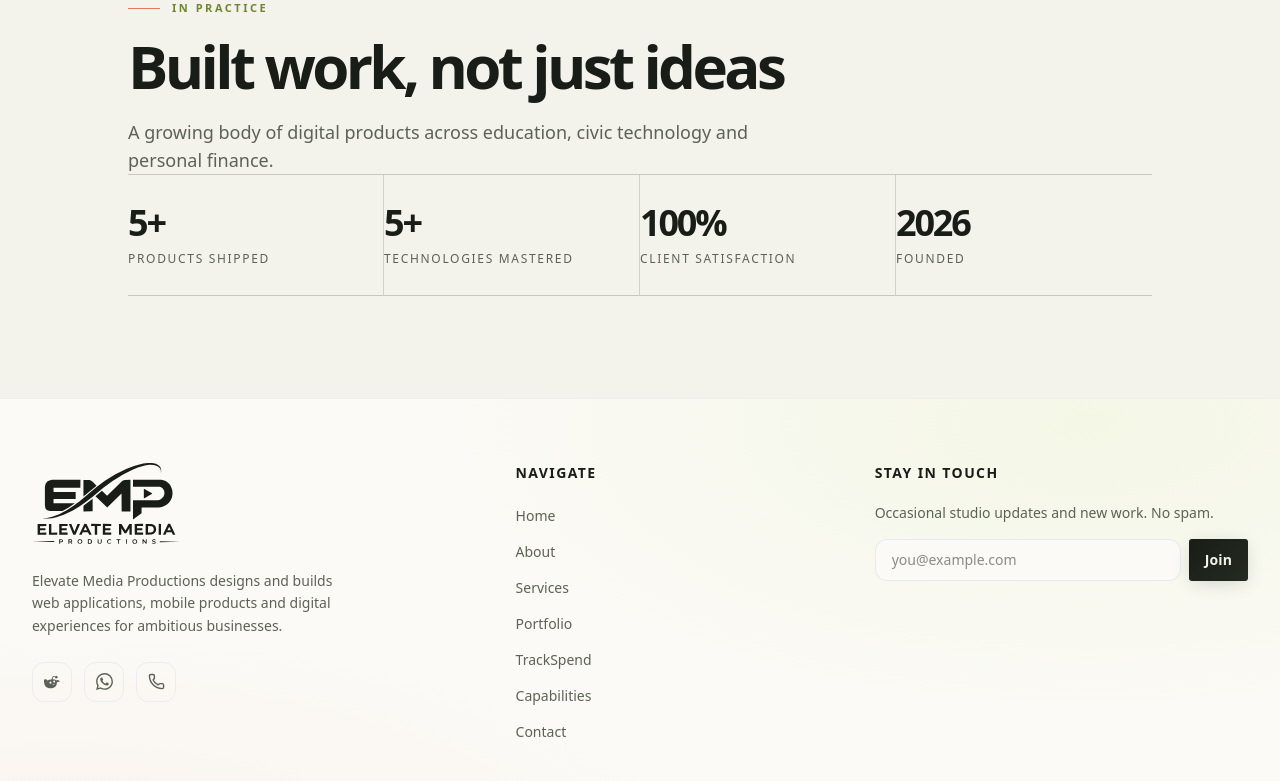
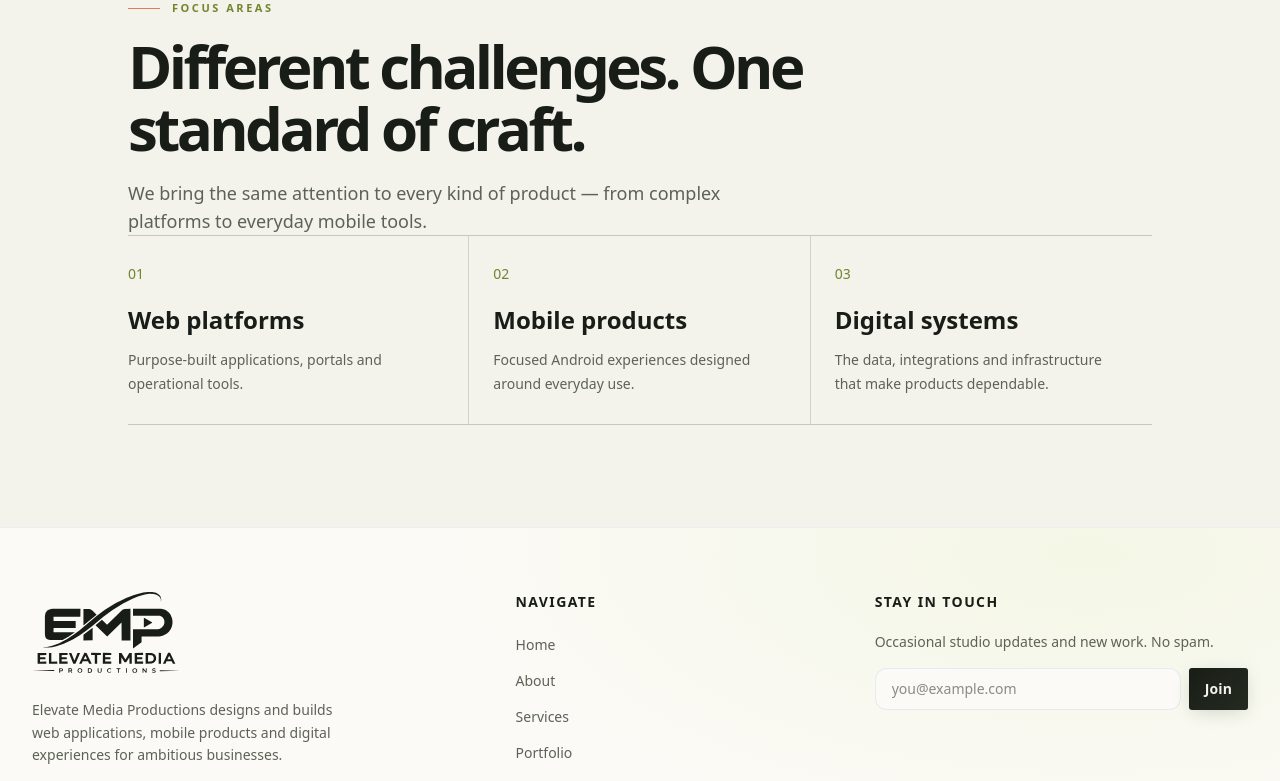
Before and after one commit to em757896-alt/elevate-media-productions, a SvelteKit app in the folder apps/web/: page /about in a window 1280 px wide. Shown: the part 1656-2437 px from the top of the page. Built offline with nearby package versions, Linux system fonts and the light colour scheme; no server answers.

Commit message:
Replace unsupported studio statistics with clear capability areas

```diff
--- a/apps/web/src/routes/about/+page.svelte
+++ b/apps/web/src/routes/about/+page.svelte
@@ -1,7 +1,7 @@
 <script lang="ts">
   import Reveal from '$lib/components/ui/Reveal.svelte';
   import SectionHeading from '$lib/components/ui/SectionHeading.svelte';
-  import { site, team, stats } from '$lib/config';
+  import { site, team } from '$lib/config';
 </script>
 <svelte:head><title>About — Elevate Media Productions</title><meta name="description" content="Meet Elevate Media Productions: an independent digital studio shaping useful products through strategy, design and engineering."/></svelte:head>
 <div class="pt-28 md:pt-36">
@@ -19,5 +19,5 @@
       <div class="grid gap-8 md:grid-cols-2">{#each team as member}<Reveal><div class="flex flex-col gap-6 border-t border-ink/20 pt-7 dark:border-white/15 sm:flex-row"><div class="h-28 w-28 shrink-0 overflow-hidden bg-[#d5d6ca] dark:bg-[#292e24]">{#if member.name === 'Emmanuel Michael'}<img src="/founder.jpg" alt="Emmanuel Michael" class="h-full w-full object-cover"/>{:else}<span class="flex h-full items-center justify-center font-display text-3xl">{member.initials}</span>{/if}</div><div><p class="text-[10px] font-bold uppercase tracking-[.2em] text-primary-700 dark:text-primary-300">{member.role}</p><h3 class="mt-2 font-display text-2xl font-semibold text-ink dark:text-white">{member.name}</h3><p class="mt-3 max-w-md text-sm leading-6 text-ink-light dark:text-slate-400">{member.bio}</p>{#if member.name === 'Emmanuel Michael'}<a href="/about-me" class="mt-4 inline-flex text-sm font-semibold text-primary-700 hover:underline dark:text-primary-300">More about Emmanuel ↗</a>{/if}</div></div></Reveal>{/each}</div>
     </div>
   </section>
-  <section class="section-padding"><div class="container-x"><SectionHeading badge="In practice" title="Built work, not just ideas" subtitle="A growing body of digital products across education, civic technology and personal finance."/><div class="grid grid-cols-2 gap-0 border-y border-ink/20 dark:border-white/15 md:grid-cols-4">{#each stats as stat}<div class="border-r border-ink/15 py-7 pr-5 last:border-0 dark:border-white/10"><p class="font-display text-4xl font-semibold tracking-[-.06em] text-ink dark:text-white">{stat.value}{#if stat.label === 'Products shipped'}+{/if}</p><p class="mt-2 text-xs uppercase tracking-[.14em] text-ink-light dark:text-slate-400">{stat.label}</p></div>{/each}</div></div></section>
+  <section class="section-padding"><div class="container-x"><SectionHeading badge="Focus areas" title="Different challenges. One standard of craft." subtitle="We bring the same attention to every kind of product — from complex platforms to everyday mobile tools."/><div class="grid gap-0 border-y border-ink/20 dark:border-white/15 md:grid-cols-3">{#each [{n:'01',t:'Web platforms',d:'Purpose-built applications, portals and operational tools.'},{n:'02',t:'Mobile products',d:'Focused Android experiences designed around everyday use.'},{n:'03',t:'Digital systems',d:'The data, integrations and infrastructure that make products dependable.'}] as item}<div class="border-b border-ink/15 py-7 pr-6 last:border-0 dark:border-white/10 md:border-b-0 md:border-r md:px-6 md:first:pl-0"><p class="font-display text-sm text-primary-700 dark:text-primary-300">{item.n}</p><h3 class="mt-5 font-display text-2xl font-semibold text-ink dark:text-white">{item.t}</h3><p class="mt-3 text-sm leading-6 text-ink-light dark:text-slate-400">{item.d}</p></div>{/each}</div></div></section>
 </div>
```
